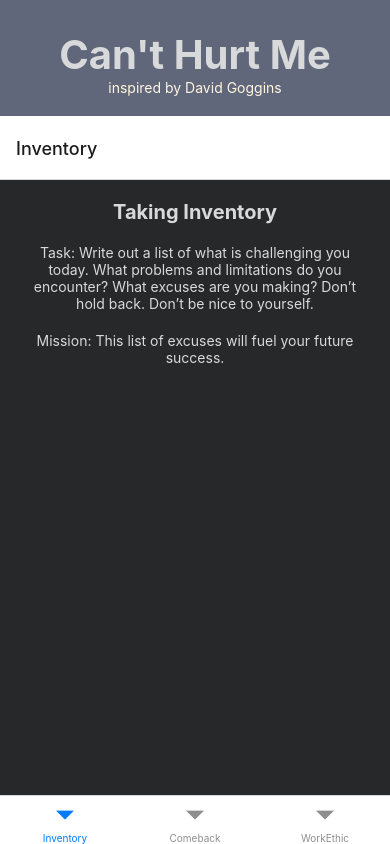
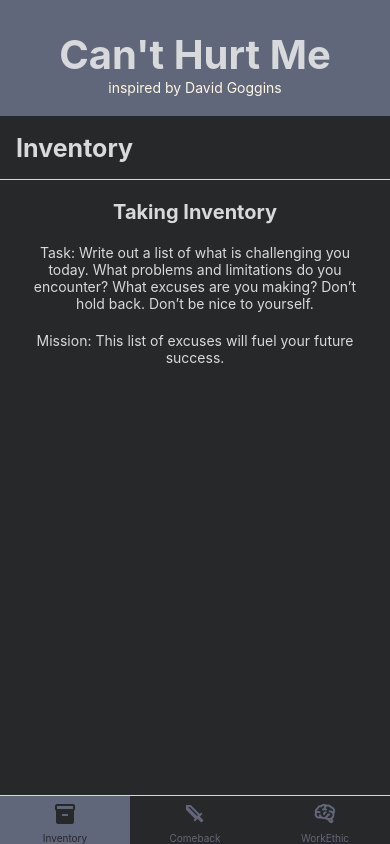
Before and after one commit to ABHIGYAN-MOHANTA/CantHurtMe, a React Native app: screen / in a window 390 px wide. Built offline with nearby package versions, Linux system fonts and the light colour scheme.

Commit message:
apply style to react-navigation

```diff
--- a/App.js
+++ b/App.js
@@ -7,6 +7,8 @@
 import { NavigationContainer } from "@react-navigation/native";
 import { createBottomTabNavigator } from "@react-navigation/bottom-tabs";
 import TakingInventory from "./src/components/TakingInventory";
+import { MaterialIcons } from "@expo/vector-icons";
+import { MaterialCommunityIcons } from "@expo/vector-icons";
 
 const Tab = createBottomTabNavigator();
 export default function App() {
@@ -17,10 +19,61 @@
         <Text style={styles.header}>inspired by David Goggins</Text>
         <StatusBar style="auto" />
         <NavigationContainer>
-          <Tab.Navigator>
-            <Tab.Screen name={"Inventory"} component={TakingInventory} />
-            <Tab.Screen name={"Comeback"} component={AToZGuideToComeback} />
-            <Tab.Screen name={"WorkEthic"} component={AToZGuideToWorkEthic} />
+          <Tab.Navigator
+            screenOptions={{
+              tabBarActiveTintColor: "#272829",
+              tabBarInactiveTintColor: "#61677A",
+              tabBarActiveBackgroundColor: "#61677A",
+              tabBarInactiveBackgroundColor: "#272829",
+              headerStyle: {
+                backgroundColor: "#272829",
+              },
+              headerTitleStyle: {
+                color: "#D8D9DA",
+                fontWeight: "bold",
+                fontSize: 25,
+              },
+            }}
+          >
+            <Tab.Screen
+              name="Inventory"
+              component={TakingInventory}
+              options={{
+                tabBarIcon: ({ focused }) => (
+                  <MaterialIcons
+                    name="inventory"
+                    size={24}
+                    color={focused ? "#272829" : "#61677A"}
+                  />
+                ),
+              }}
+            />
+            <Tab.Screen
+              name={"Comeback"}
+              component={AToZGuideToComeback}
+              options={{
+                tabBarIcon: ({ focused }) => (
+                  <MaterialCommunityIcons
+                    name="sword"
+                    size={24}
+                    color={focused ? "#272829" : "#61677A"}
+                  />
+                ),
+              }}
+            />
+            <Tab.Screen
+              name={"WorkEthic"}
+              component={AToZGuideToWorkEthic}
+              options={{
+                tabBarIcon: ({ focused }) => (
+                  <MaterialCommunityIcons
+                    name="brain"
+                    size={24}
+                    color={focused ? "#272829" : "#61677A"}
+                  />
+                ),
+              }}
+            />
           </Tab.Navigator>
         </NavigationContainer>
       </View>
```
